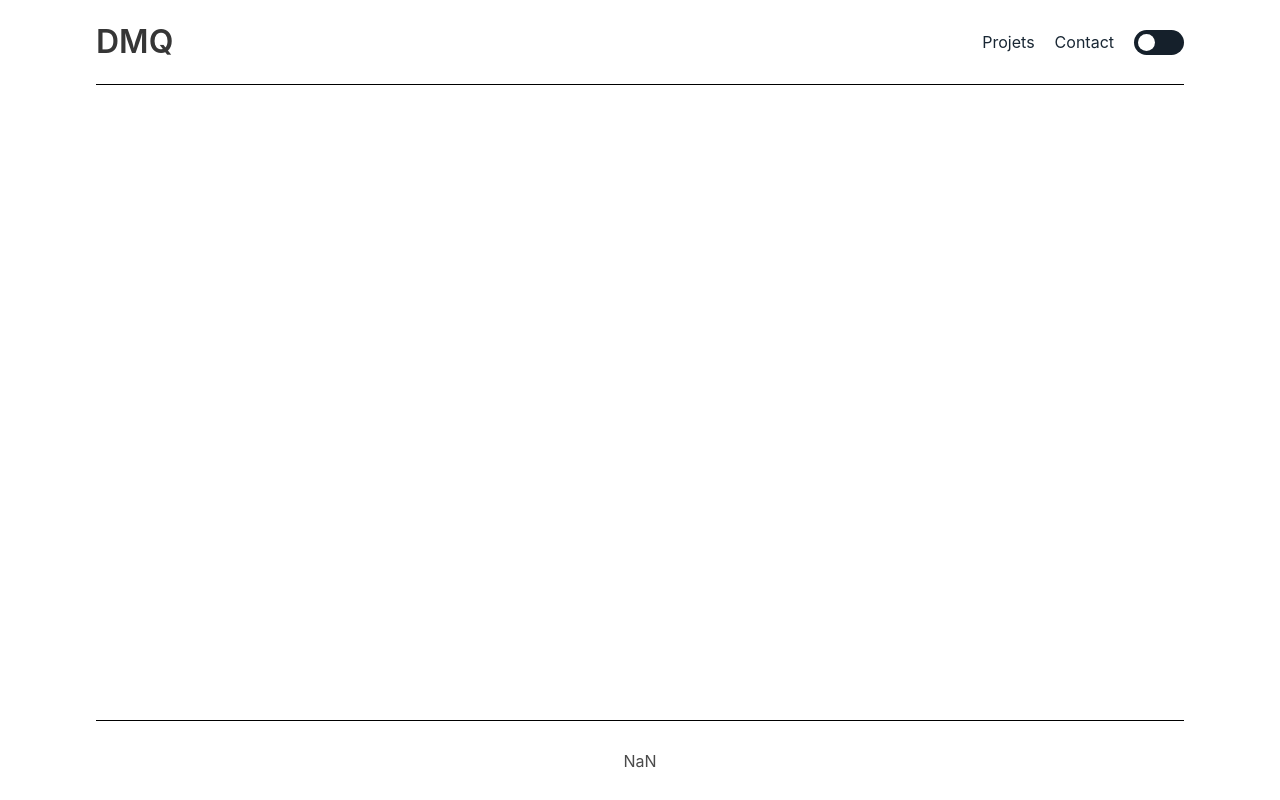
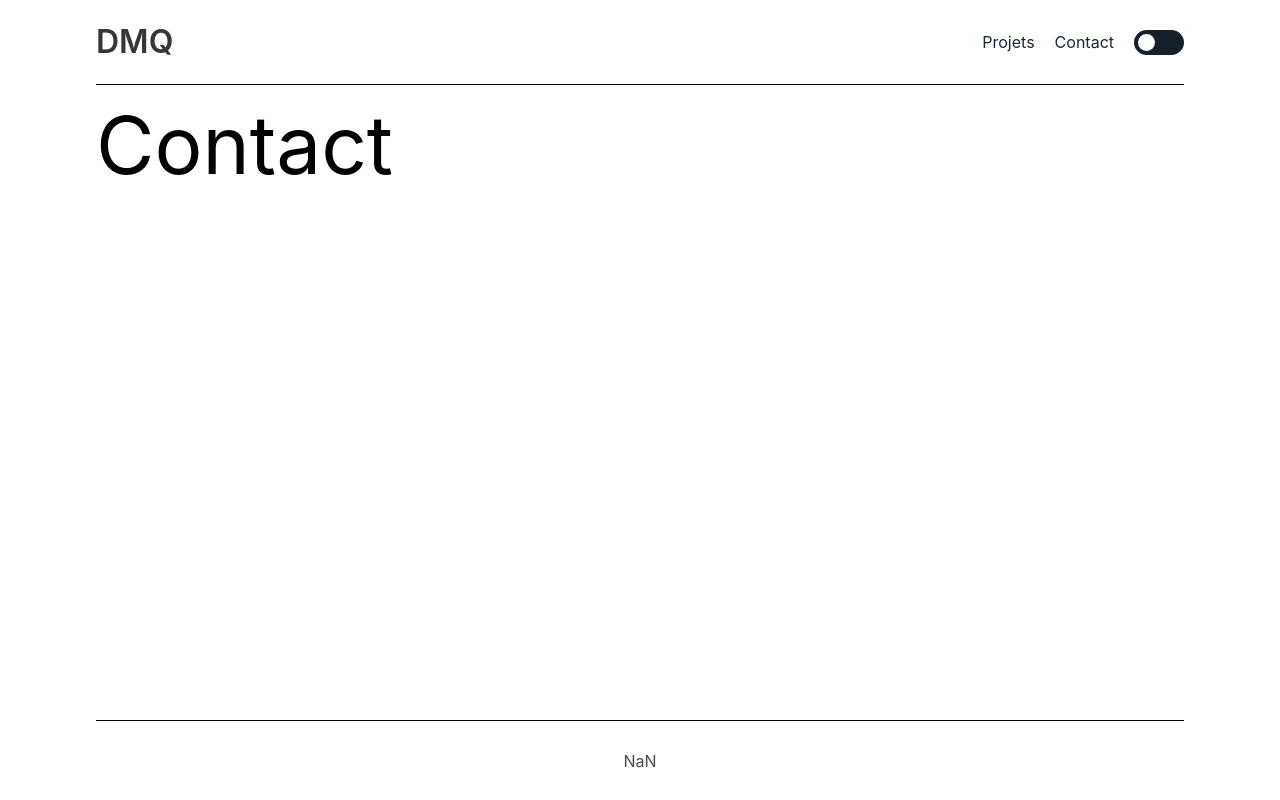
Before and after one commit to Clemrc/PORTFOLIO_QUENTIN, a Nuxt app: page /contact in a window 1280 px wide. Built offline with nearby package versions, Linux system fonts and the light colour scheme.

Commit message:
add pages

```diff
--- /dev/null
+++ b/pages/contact.vue
@@ -0,0 +1,78 @@
+<template>
+  <div>
+    <div class="container">
+      <div class="content">
+        <div class="title-content">
+          <h1 class="title">Contact</h1>
+        </div>
+      </div>
+    </div>
+  </div>
+</template>
+
+<script>
+export default {
+  transition: 'slide-fade',
+  head() {
+    return {
+      title: 'Quentin Demaria - contact',
+      meta: [
+        {
+          hid: 'description',
+          name: 'description',
+          content: 'portfolio de Quentin Demaria'
+        },
+        {
+          name: 'keyword',
+          content: 'Quentin Demaria, Quentin Demaria portfolio'
+        }
+      ]
+    }
+  }
+}
+</script>
+
+<style scoped>
+.content {
+  display: flex;
+  justify-content: flex-start;
+  align-items: baseline;
+  flex-direction: column;
+  /* height: 2000px; */
+  width: 100%;
+  /* border: 1px solid black; */
+}
+
+.title-content {
+  display: flex;
+  justify-content: flex-start;
+  align-items: flex-end;
+}
+
+.projects-content {
+  margin: 10px;
+  width: 20px;
+  height: 20px;
+  background-color: black;
+}
+
+.title {
+  font-weight: 400;
+  font-size: 80px;
+  color: black;
+  margin-bottom: 0;
+}
+
+.dark .title {
+  color: white;
+  transition: 0.5s;
+}
+
+.square {
+  width: 13px;
+  height: 13px;
+  background-color: black;
+  margin-left: 14px;
+  margin-bottom: 20px;
+}
+</style>
--- /dev/null
+++ b/pages/projets.vue
@@ -0,0 +1,76 @@
+<template>
+  <div>
+    <div class="container">
+      <div class="content">
+        <div class="title-content">
+          <h1 class="title">Projets</h1>
+        </div>
+      </div>
+    </div>
+  </div>
+</template>
+
+<script>
+export default {
+  transition: 'slide-fade',
+  head() {
+    return {
+      title: 'Quentin Demaria - projets',
+      meta: [
+        {
+          hid: 'description',
+          name: 'description',
+          content: 'portfolio de Quentin Demaria'
+        },
+        {
+          name: 'keyword',
+          content: 'Quentin Demaria, Quentin Demaria portfolio'
+        }
+      ]
+    }
+  }
+}
+</script>
+
+<style scoped>
+.content {
+  display: flex;
+  justify-content: flex-start;
+  align-items: baseline;
+  flex-direction: column;
+  width: 100%;
+}
+
+.title-content {
+  display: flex;
+  justify-content: flex-start;
+  align-items: flex-end;
+}
+
+.projects-content {
+  margin: 10px;
+  width: 20px;
+  height: 20px;
+  background-color: black;
+}
+
+.title {
+  font-weight: 400;
+  font-size: 80px;
+  color: black;
+  margin-bottom: 0;
+}
+
+.dark .title {
+  color: white;
+  transition: 0.5s;
+}
+
+.square {
+  width: 13px;
+  height: 13px;
+  background-color: black;
+  margin-left: 14px;
+  margin-bottom: 20px;
+}
+</style>
```
